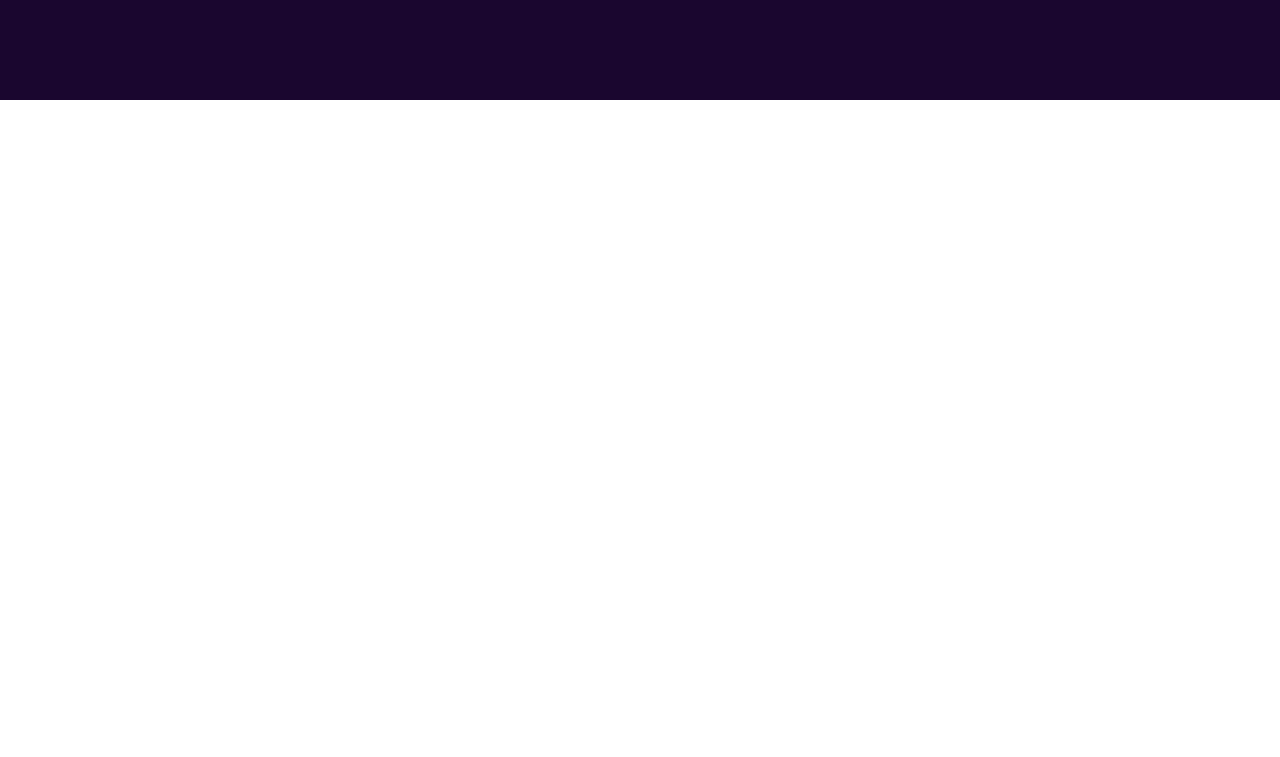
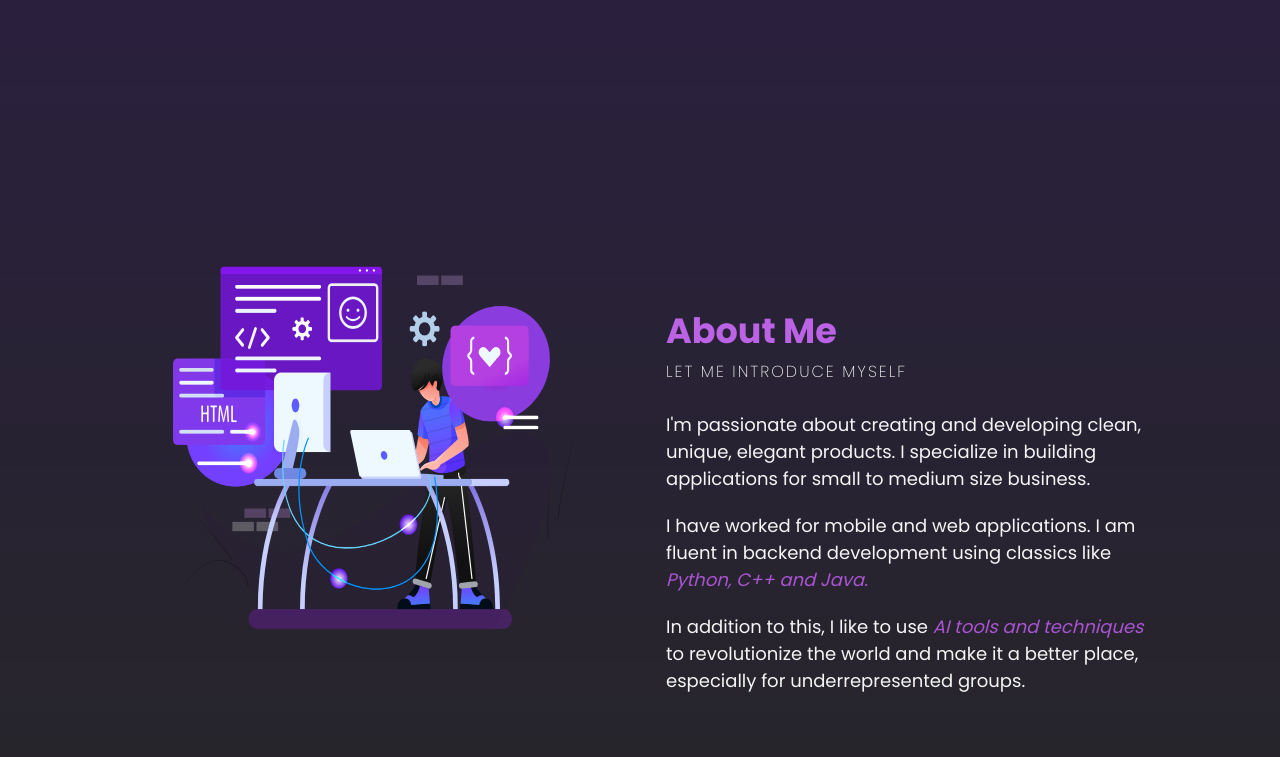
Before and after one commit to aniqahanif/aniqahanif.github.io, a plain HTML site: page index.html in a window 1280 px wide. Shown: the part 779-1536 px from the top of the page. Before the commit the page ends 879 px from the top, so only its background shows below. Drawn offline with nearby package versions, Linux system fonts and the light colour scheme.

Commit message:
about screen

```diff
--- a/index.html
+++ b/index.html
@@ -32,10 +32,10 @@
             <div class="change-text">
                 <h3 id="hometext2">And I'm</h3>
                 <h3>
+                    <span class="word">Software &nbsp;Developer</span>
+                    <span class="word">Computer &nbsp;Scientist</span>
                     <span class="word">UGrad &nbsp;CS &nbsp;Student</span>
-                    <span class="word">Software &nbsp;Developer</span>
                     <span class="word">AI &nbsp;Admirer</span>
-                    <span class="word">Backend &nbsp;Development&nbsp; Enthusiast</span>
 
 
                 </h3>
@@ -76,6 +76,33 @@
     </section>
 
 
+<!-- about section -->
+    <section id="about" class="about">
+        <div class="img-about">
+            <img src="/images/about.png" alt="" srcset=""  width="500px" height="400px">
+
+
+        </div>
+
+        <div class="about-content">
+            <h2>About Me</h2>
+            <span class="introduce">Let me introduce myself</span> <br> <br>
+            <p id="p1">I'm passionate about creating and developing clean, unique, elegant products. I specialize in
+                building applications for small to medium size business.</p>
+<p id="p2">
+
+I have worked for mobile and web applications. I am fluent in backend development using classics like <span class="special-text"> Python, C++ and Java.</span>
+
+</p>
+
+<p id="p3">
+    In addition to this, I like to use <span class="span special-text"> AI tools and
+        techniques</span>  to revolutionize the
+    world and make it a better place, especially for underrepresented groups.
+</p>
+
+        </div>
+    </section>
 
     <script src="script.js"> </script>
 </body>
--- a/style.css
+++ b/style.css
@@ -11,7 +11,8 @@
 
 :root {
     --text-color: #f5f5f5;
-    --hover-color: #7308a4;
+    /* --hover-color: #7308a4; */
+    --hover-color: #9534c3;
     --bg-color: #1a062f;
     --secon-bg-color: #292e33;
     --big-font: 2.5rem;
@@ -40,9 +41,9 @@ body {
     background: linear-gradient(to bottom, #1a062f, var(--bg-color));
 
 
-    /* background: linear-gradient(
+     background: linear-gradient(
     to bottom ,
-    rgb(31 12 70 / 94%), rgb(17 15 22 / 91%));     */
+    rgb(31 12 70 / 94%), rgb(17 15 22 / 91%));
 
 
 
@@ -118,7 +119,8 @@ span {
 
 
 section {
-    padding: 50px 10%
+    padding: 50px 10%;
+    margin: 50px 2px;
 }
 
 
@@ -317,3 +319,58 @@ color:var(--hover-color);
 {
 width: 100%;
 }
+
+
+/* about part */
+.about
+{
+    display: flex;
+    justify-content: center;
+    align-items: center;
+    grid-gap: 2em;
+    font-size: large;
+    /* background: var(--bg-color); */
+
+}
+
+.about.img-about
+{
+    text-align: center;
+    position: relative;
+}
+.about.img-about img
+{
+    max-width: 400px;
+    height: auto;
+}
+.about-content
+{
+    height: 300px;
+}
+.introduce{
+    color:var(--text-color);
+    font-size: 1rem;
+    font-weight: 200;
+    letter-spacing: 2px;
+    text-transform: uppercase;
+    margin-bottom: 50px;
+}
+
+.about-content h2{
+    color:  #bb62e5;
+    font-size: 35px;
+
+}
+#p1, #p2
+{
+    margin-bottom: 20px;
+}
+.special-text{
+    color:  #aa54d2;
+    font-weight: 700px;
+    font-size:large;
+    font-style:italic;
+
+
+
+}
```
Also changed, not shown: images/about.png (added).
